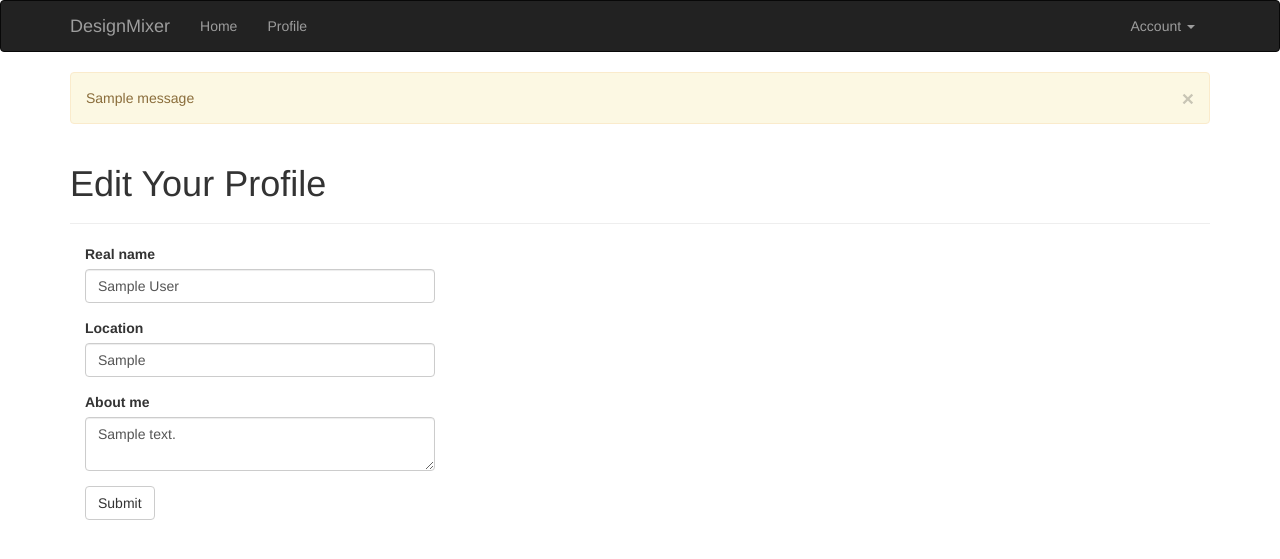
After one commit to maekks/DesignMixer, a Flask app: page /edit-profile in a window 1280 px wide. The commit adds this page. Shown: the top 559 px of the page. Run offline with Flask 2, Linux system fonts and the light colour scheme; a user stored in the database is signed in; tables that the repository leaves empty hold one stand-in row (values such as "Sample post"); one stand-in notice (Sample message) is shown; some libraries are stand-ins or nearby versions.

Commit message:
add edit profile

```diff
--- a/app/main/forms.py
+++ b/app/main/forms.py
@@ -9,3 +9,9 @@ from ..models import Role, User
 class NameForm(Form):
     name = StringField('What is your name?', validators=[Required()])
     submit = SubmitField('Submit')
+
+class EditProfileForm(Form):
+    name = StringField('Real name', validators=[Length(0, 64)])
+    location = StringField('Location', validators=[Length(0, 64)])
+    about_me = TextAreaField('About me')
+    submit = SubmitField('Submit')
--- a/app/main/views.py
+++ b/app/main/views.py
@@ -1,10 +1,10 @@
 from datetime import datetime
-from flask import render_template, session, redirect, url_for
-
+from flask import render_template, session, redirect, url_for, flash
 from . import main
-from .forms import NameForm
+from .forms import NameForm, EditProfileForm
 from .. import db
 from ..models import User
+from flask.ext.login import login_required, current_user
 
 @main.route('/', methods=['GET', 'POST'])
 def index():
@@ -23,3 +23,19 @@ def user(username):
     if user is None:
         abort(404)
     return render_template('user.html', user=user)
+
+@main.route('/edit-profile', methods=['GET', 'POST'])
+@login_required
+def edit_profile():
+    form = EditProfileForm()
+    if form.validate_on_submit():
+        current_user.name = form.name.data
+        current_user.location = form.location.data
+        current_user.about_me = form.about_me.data
+        db.session.add(current_user)
+        flash('Your profile has been updated.')
+        return redirect(url_for('.user', username=current_user.username))
+    form.name.data = current_user.name
+    form.location.data = current_user.location
+    form.about_me.data = current_user.about_me
+    return render_template('edit_profile.html', form=form)
--- a/app/templates/base.html
+++ b/app/templates/base.html
@@ -15,17 +15,24 @@
             <a class="navbar-brand" href="{{ url_for('main.index') }}">DesignMixer</a>
         </div>
         <div class="navbar-collapse collapse">
+            <ul class="nav navbar-nav">
+                <li><a href="{{ url_for('main.index') }}">Home</a></li>
+                {% if current_user.is_authenticated %}
+                <li><a href="{{ url_for('main.user', username=current_user.username) }}">Profile</a></li>
+                {% endif %}
+            </ul>
             <ul class="nav navbar-nav navbar-right">
-                <li><a href="/">Home</a></li>
                 {% if current_user.is_authenticated %}
-                <li>
-                    <a href="{{ url_for('main.user', username=current_user.username) }}">
-                        Profile
+                <li class="dropdown">
+                    <a href="#" class="dropdown-toggle" data-toggle="dropdown">
+                        Account <b class="caret"></b>
                     </a>
+                    <ul class="dropdown-menu">
+                        <li><a href="{{ url_for('auth.logout') }}">Log Out</a></li>
+                    </ul>
                 </li>
-                <li><a href="{{ url_for('auth.logout') }}">Sign Out</a></li>
                 {% else %}
-                <li><a href="{{ url_for('auth.login') }}">Sign In</a></li>
+                <li><a href="{{ url_for('auth.login') }}">Log In</a></li>
                 {% endif %}
             </ul>
         </div>
@@ -35,6 +42,13 @@
 
 {% block content %}
 <div class="container">
+    {% for message in get_flashed_messages() %}
+    <div class="alert alert-warning">
+        <button type="button" class="close" data-dismiss="alert">&times;</button>
+        {{ message }}
+    </div>
+    {% endfor %}
+
     {% block page_content %}{% endblock %}
 </div>
 {% endblock %}
--- /dev/null
+++ b/app/templates/edit_profile.html
@@ -0,0 +1,13 @@
+{% extends "base.html" %}
+{% import "bootstrap/wtf.html" as wtf %}
+
+{% block title %}DesignMixer - Edit Profile{% endblock %}
+
+{% block page_content %}
+<div class="page-header">
+    <h1>Edit Your Profile</h1>
+</div>
+<div class="col-md-4">
+    {{ wtf.quick_form(form) }}
+</div>
+{% endblock %}
```
Also changed, not shown: app/templates/user.html (+6 -1 lines), data-dev.sqlite, 4 other files.
